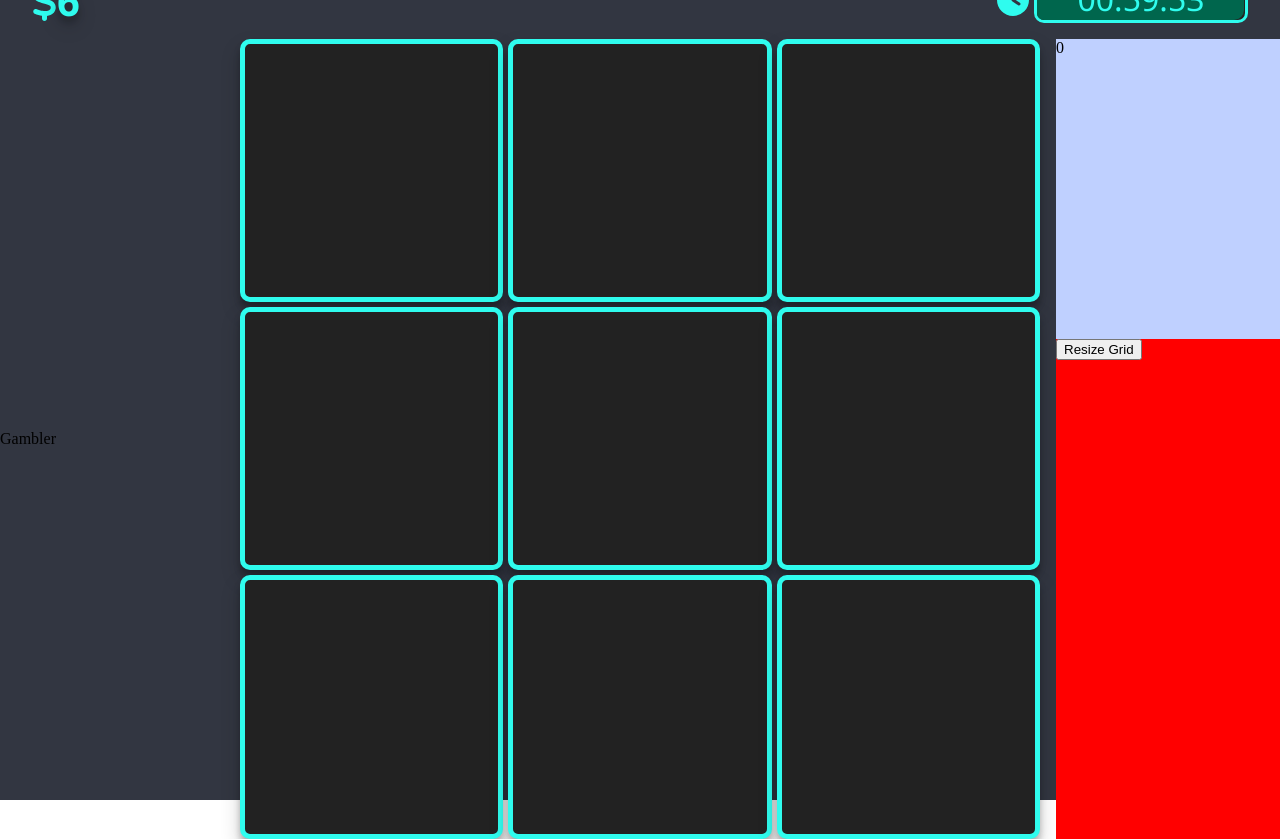
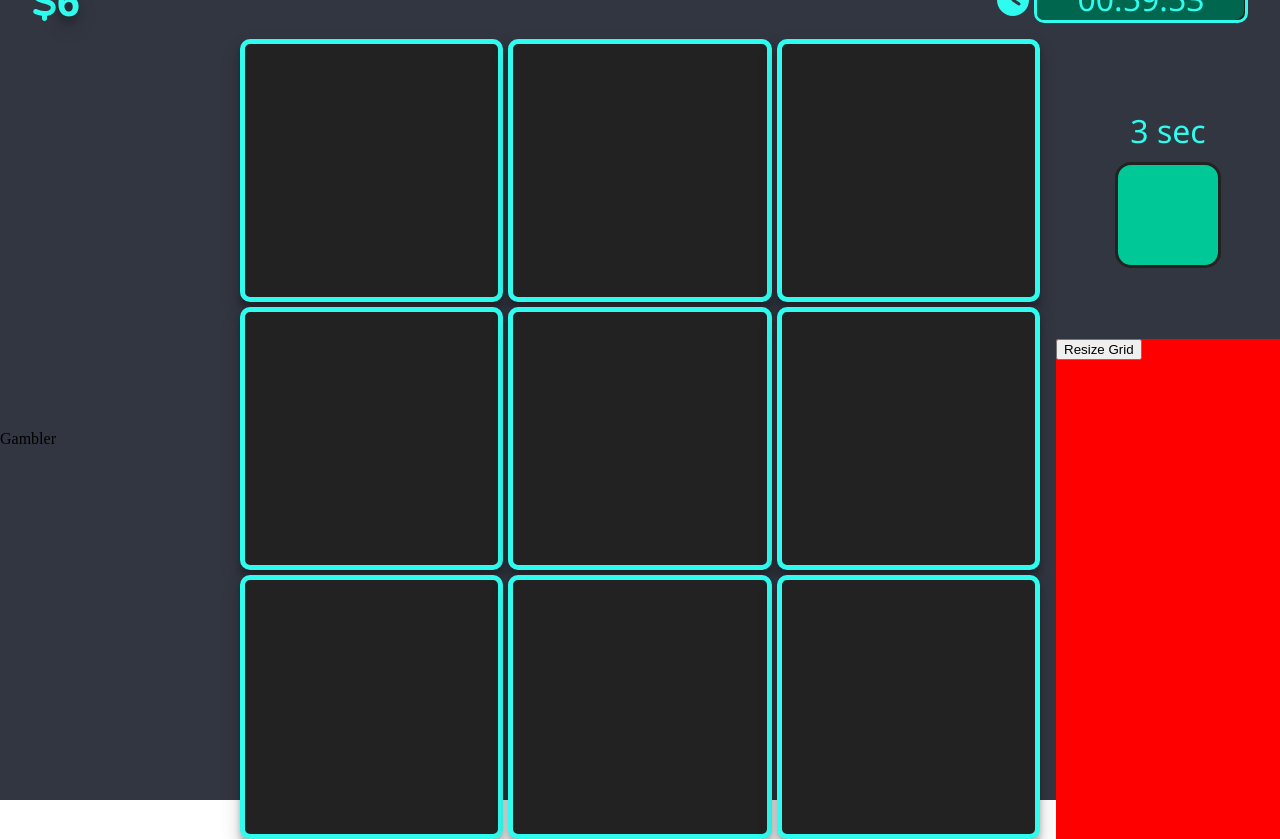
Before and after one commit to Myc22Ka/TheGame, a React (Create React App) app: page / in a window 1280 px wide. Both pictures are taken after a click on the button "Resize Grid". Built offline with nearby package versions, Linux system fonts and the light colour scheme.

Commit message:
shop style, first type script function

```diff
--- a/package.json
+++ b/package.json
@@ -36,7 +36,7 @@
     "@typescript-eslint/parser": "^6.2.0",
     "eslint": "^8.45.0",
     "eslint-plugin-react": "^7.33.0",
-    "framer-motion": "^10.15.0",
+    "framer-motion": "^10.16.4",
     "husky": "^8.0.3",
     "prettier": "3.0.0"
   },
--- a/src/components/Piece/Piece.tsx
+++ b/src/components/Piece/Piece.tsx
@@ -25,10 +25,9 @@ const Piece: React.FC<PiecePropsType> = ({ piece }) => {
       onDragEnd={handleDragEnd}
       animate={tile.dragEnd ? calculateAnimation() : {}}
       transition={{
-        damping: 20,
-        stiffness: 200,
-        restDelta: 0.01,
         type: "spring",
+        damping: 15,
+        stiffness: 75,
       }}
       onAnimationComplete={hidePiece}
       ref={pieceRef}
--- a/src/components/Piece/RandomPieceGen.tsx
+++ b/src/components/Piece/RandomPieceGen.tsx
@@ -2,6 +2,7 @@ import React, { useEffect, useState } from "react";
 import Piece from "./Piece";
 import options from "../../config.json";
 import { PieceType } from "../../contexts/GameContext";
+import { pieceCycleFormatTime } from "../../utils/timeDisplay";
 
 const pieces: PieceType[] = [
   { name: "1", sell: 100 },
@@ -33,7 +34,7 @@ const RandomPieceGen: React.FC = () => {
 
   return (
     <div className="random-component-gen">
-      <div>{time}</div>
+      <div>{pieceCycleFormatTime(time)}</div>
       {time > 0 && <Piece piece={generateRandomPiece()} />}
     </div>
   );
--- a/src/config.json
+++ b/src/config.json
@@ -18,6 +18,6 @@
     "maxTime": 3600
   },
   "tiles": {
-    "pieceCycleTime": 2000
+    "pieceCycleTime": 5000
   }
 }
--- a/src/styles/App.scss
+++ b/src/styles/App.scss
@@ -3,6 +3,7 @@
 body {
   margin: 0;
   padding: 0;
+  overflow: hidden;
 }
 
 .app {
--- a/src/styles/shop.scss
+++ b/src/styles/shop.scss
@@ -1,11 +1,20 @@
+@import "./constants.scss";
+
 .random-component-gen {
   height: 300px;
-  background: #bfd0ff;
+  background: $background;
   width: 100%;
+  @include flex-center;
+  flex-direction: column;
+  gap: 10px;
+  color: $main;
+  font-family: $font;
+  font-size: $font-size-small;
   .box1 {
-    background: #eee;
+    background: $cell;
     width: 100px;
     height: 100px;
     border-radius: 1rem;
+    border: 3px solid $third;
   }
 }
--- a/src/utils/timeDisplay.ts
+++ b/src/utils/timeDisplay.ts
@@ -7,3 +7,9 @@ export const formatTime = (totalSeconds: number): string => {
 
   return [h, m, s].map((e) => e.toString().padStart(2, "0")).join(":");
 };
+
+export const pieceCycleFormatTime = (totalSeconds: number): string => {
+  const sec = totalSeconds / 1000;
+
+  return `${sec} sec`;
+};
```
Also changed, not shown: 1 other file (tests, documents, lock files or other folders).
